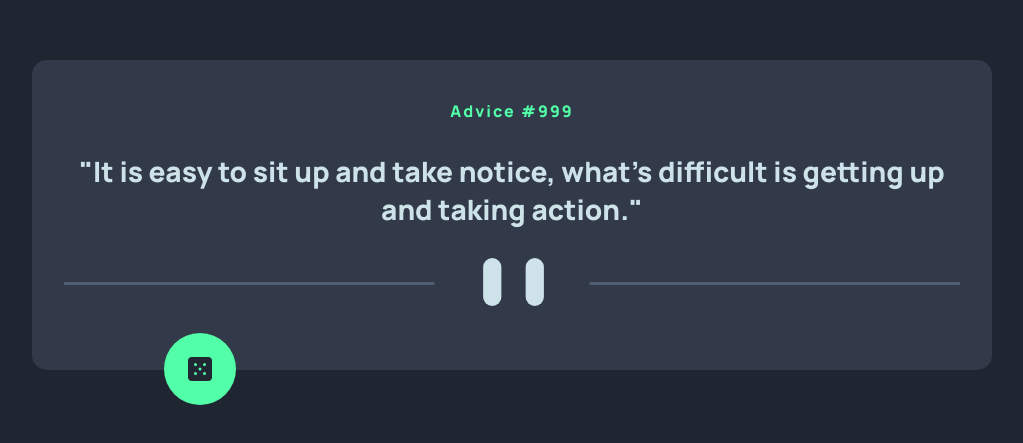
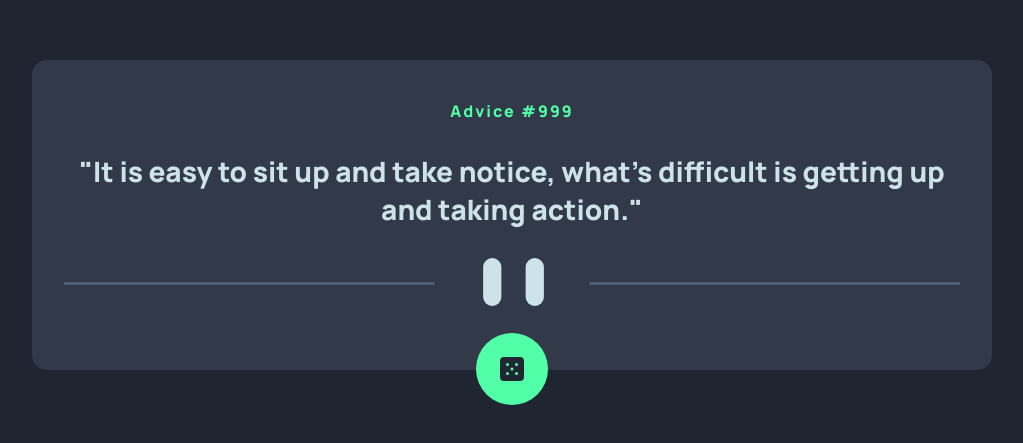
Before and after one commit to Ryan-Tru/advice-generator-solution, a plain HTML site: page index.html in a window 1280 px wide. Shown: the part 185-628 px from the top of the page, without its empty margins (128-1151 px from the left). Drawn offline with Linux system fonts and the light colour scheme.

Commit message:
Extra styling

```diff
--- a/css/styles.css
+++ b/css/styles.css
@@ -66,11 +66,15 @@ body {
     display: flex;
     position: absolute;
     align-items: center;
+    align-self: center;
     justify-content: center;
     border-radius: 50%;
     border: none;
     padding: 1.5rem;
-    margin-left: 100px;
     bottom: -35px;
     background-color: var(--neon-green);
 }
+
+.advice-btn:active {
+    transform: scale(0.9);
+}
```
